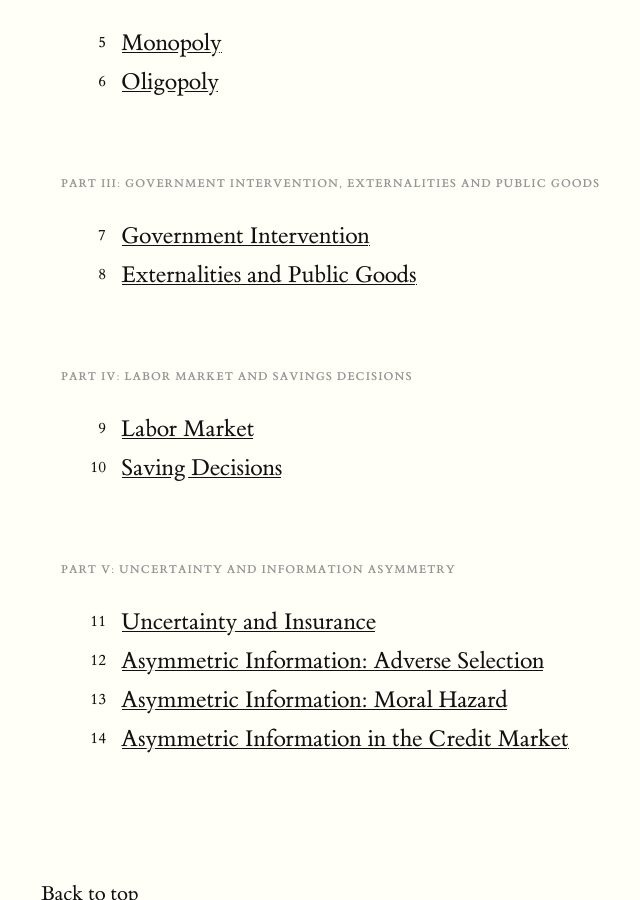
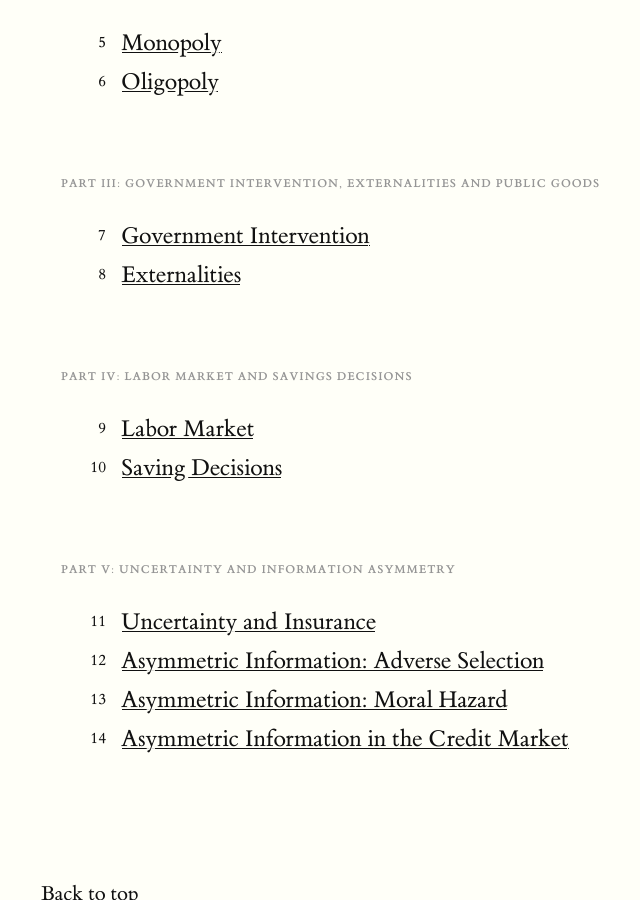
Before and after one commit to ditillio/micro25, a Jekyll site: the page built from en/index.md, in a window 1280 px wide and 900 px high, scrolled down 709 px. Shown: the whole window, without its empty margins (119-759 px from the left). Built offline with Jekyll 4.4.1, drawn with Linux system fonts in a browser that asks for light colours; a script that is not in the unit is left out.

Commit message:
no public goods

```diff
--- a/_data/toc.yml
+++ b/_data/toc.yml
@@ -123,8 +123,8 @@ parts:
               it: Dazi all'importazione
       - folder: 8
         title:
-          en: Externalities and Public Goods
-          it: Esternalità e beni pubblici
+          en: Externalities
+          it: Esternalità
         sections:
           - title:
               en: Externalities and Efficiency
```
Also changed, not shown: 1 other file.
